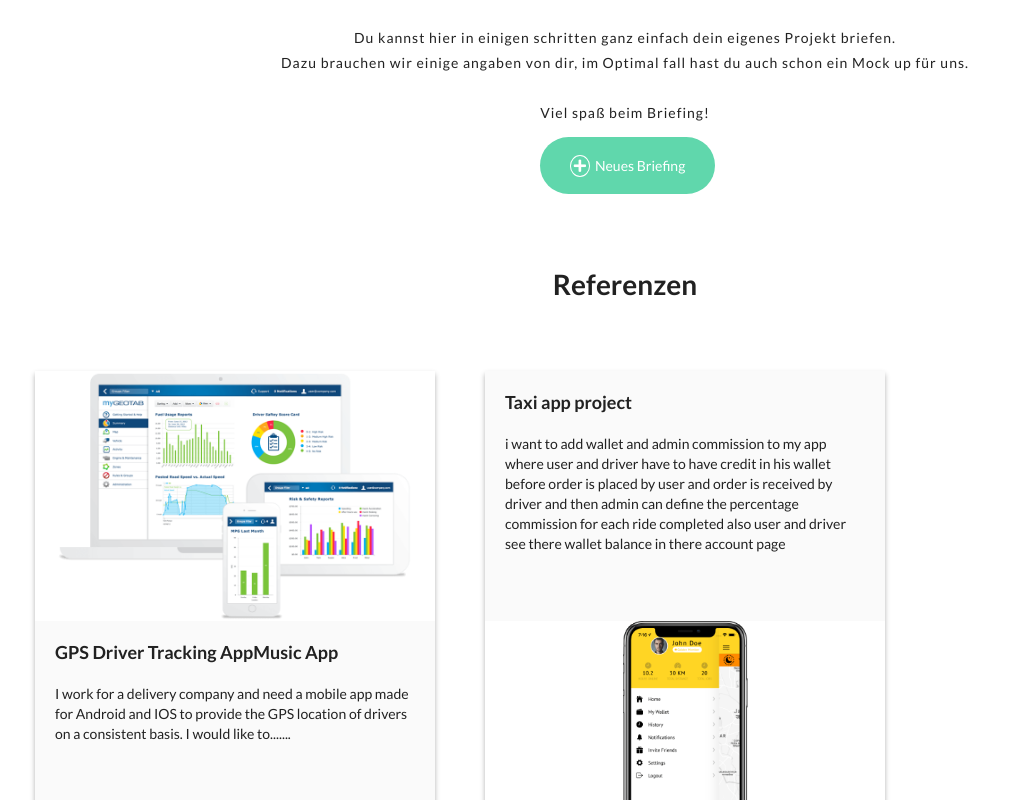
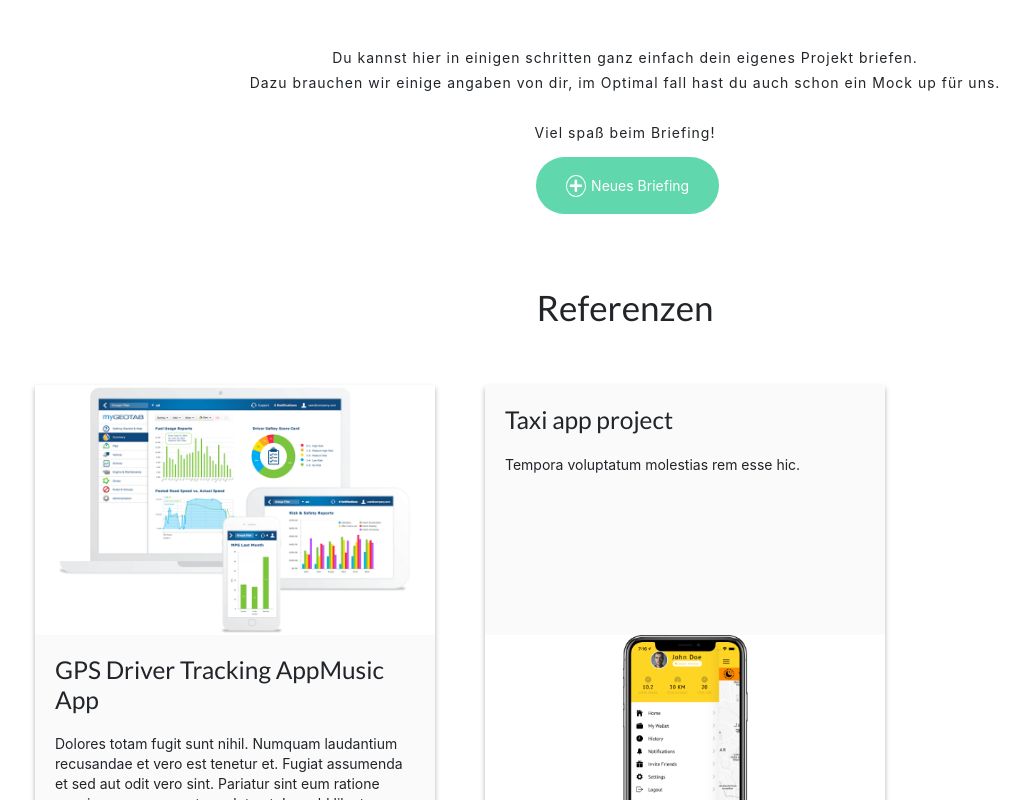
Before and after one commit to rihabalyasiri/codeForGood, a React (Create React App) app: page /userplatform in a window 1280 px wide. Shown: the part 300-1100 px from the top of the page, without its empty margins (15-1045 px from the left). Built offline with nearby package versions, Linux system fonts and the light colour scheme.

Commit message:
adding tabels to popup

```diff
--- a/package.json
+++ b/package.json
@@ -4,8 +4,10 @@
   "version": "0.1.0",
   "private": true,
   "dependencies": {
+    "bootstrap": "^4.4.1",
     "faker": "^4.1.0",
     "react": "^16.12.0",
+    "react-bootstrap": "^1.0.0-beta.16",
     "react-dom": "^16.12.0",
     "react-router-dom": "^5.1.2",
     "react-scripts": "3.2.0"
--- a/public/index.html
+++ b/public/index.html
@@ -1,5 +1,6 @@
 <!DOCTYPE html>
 <html lang="en">
+
 <head>
   <meta charset="utf-8" />
   <link rel="icon" href="%PUBLIC_URL%/favicon.ico" />
@@ -8,10 +9,7 @@
   <link rel="stylesheet" href="https://cdnjs.cloudflare.com/ajax/libs/normalize/8.0.1/normalize.min.css">
   <meta name="viewport" content="width=device-width, initial-scale=1" />
   <meta name="theme-color" content="#000000" />
-    <meta
-      name="description"
-      content="Web site created using create-react-app"
-    />
+  <meta name="description" content="Web site created using create-react-app" />
   <link rel="apple-touch-icon" href="Download.png" />
   <!--
       manifest.json provides metadata used when your web app is installed on a
@@ -29,6 +27,7 @@
     -->
   <title>Code For Good</title>
 </head>
+
 <body>
   <noscript>You need to enable JavaScript to run this app.</noscript>
   <div id="root"></div>
@@ -42,5 +41,19 @@
       To begin the development, run `npm start` or `yarn start`.
       To create a production bundle, use `npm run build` or `yarn build`.
     -->
+  <script src="https://unpkg.com/react/umd/react.production.min.js" crossorigin />
+
+  <script
+  src="https://unpkg.com/react-dom/umd/react-dom.production.min.js"
+  crossorigin
+/>
+
+<script
+  src="https://unpkg.com/react-bootstrap@next/dist/react-bootstrap.min.js"
+  crossorigin
+/>
+
+<script>var Alert = ReactBootstrap.Alert;</script>
 </body>
+
 </html>
--- a/src/App.css
+++ b/src/App.css
@@ -1,3 +1,4 @@
+
 .centering {
   display: flex;
   justify-content: center;
--- a/src/App.js
+++ b/src/App.js
@@ -15,6 +15,7 @@ import Formular5 from './pages/formular/Formular5';
 import Formular6 from './pages/formular/Formular6';
 import ThanksFormular from './pages/formular/ThanksFormular';
 import Datas from './components/admin/Data'
+import 'bootstrap/dist/css/bootstrap.min.css';
 
 
 
@@ -61,6 +62,12 @@ class App extends React.Component {
           <Route path="/formular5" exact component={Formular5} />
           <Route path="/formular6" exact component={Formular6} />
           <Route path="/thanks" exact component={ThanksFormular} />
+          <link
+            rel="stylesheet"
+            href="https://maxcdn.bootstrapcdn.com/bootstrap/4.3.1/css/bootstrap.min.css"
+            integrity="sha384-ggOyR0iXCbMQv3Xipma34MD+dH/1fQ784/j6cY/iJTQUOhcWr7x9JvoRxT2MZw1T"
+            crossorigin="anonymous"
+          />
         </Router>
 
       </div>
--- a/src/components/Anrede/anrede.css
+++ b/src/components/Anrede/anrede.css
@@ -61,6 +61,7 @@
     padding: 20px 30px;
     margin-top: 40px;
     margin-left: 5px;
+    text-decoration: none;
 
 }
 
--- a/src/components/admin/Data.js
+++ b/src/components/admin/Data.js
@@ -10,21 +10,21 @@ const Datas = [
         projektname: 'GPS Driver Tracking App',
         unternehmen: faker.company.companyName(),
         unternehmensArt: faker.company.companySuffix(),
-        verwendung: 'I work for a delivery company and need a mobile app made for Android and IOS to provide the GPS location of drivers on a consistent basis.',
+        verwendung: faker.lorem.paragraph(1),
         technologie: 'Freie Hand',
         budget: 150,
         deadLine: '15.11.2020',
         img: './img/software.png',
         status: 'Done',
-        projektZiel: '',
-        projektErwartung: '',
-        inhaltStruktur: '',
-        inhalte: '',
-        sonstigeInhalte: '',
-        projektIdeen: '',
+        projektZiel: faker.lorem.paragraph(1),
+        projektErwartung: faker.lorem.paragraph(1),
+        inhaltStruktur: faker.lorem.paragraph(1),
+        inhalte: faker.lorem.paragraph(1),
+        sonstigeInhalte: faker.lorem.paragraph(1),
+        projektIdeen: faker.lorem.paragraph(1),
         mockup: '',
-        mustHave: '',
-        sprachen: '',
+        mustHave: faker.lorem.paragraph(1),
+        sprachen: 'Englisch, Deutsch',
 
     },
     {
@@ -34,21 +34,21 @@ const Datas = [
         projektname: 'Taxi app project',
         unternehmen: faker.company.companyName(),
         unternehmensArt: faker.company.companySuffix(),
-        verwendung: 'i want to add wallet and admin commission to my app where user and driver have to have credit in his wallet before order is placed by user and order is received by driver and then admin can define the percentage commission for each ride completed also user and driver see there wallet balance in there account page',
+        verwendung: faker.lorem.paragraph(1),
         technologie: 'Freie Hand',
         budget: 400,
         deadLine: '15.11.2020',
         img: './img/taxi-app.png',
         status: 'Done',
-        projektZiel: '',
-        projektErwartung: '',
-        inhaltStruktur: '',
-        inhalte: '',
-        sonstigeInhalte: '',
-        projektIdeen: '',
+        projektZiel: faker.lorem.paragraph(1),
+        projektErwartung: faker.lorem.paragraph(1),
+        inhaltStruktur: faker.lorem.paragraph(1),
+        inhalte: faker.lorem.paragraph(1),
+        sonstigeInhalte: faker.lorem.paragraph(1),
+        projektIdeen: faker.lorem.paragraph(1),
         mockup: '',
         mustHave: '',
-        sprachen: '',
+        sprachen: 'Türkisch, Deutsch',
     },
     {
         id: 2,
@@ -57,21 +57,21 @@ const Datas = [
         projektname: 'Build an app for hiring workers for temporary tasks',
         unternehmen: faker.company.companyName(),
         unternehmensArt: faker.company.companySuffix(),
-        verwendung: 'I need an app that allows normal users to get a domestic worker for temporary work on demand. Anybody willing to render their services join. verification process involves uploading ID copy, picture, any certifications, letter of good conduct, and letters of recommendations.',
+        verwendung: faker.lorem.paragraph(1),
         technologie: 'Freie Hand',
         budget: 1500,
         deadLine: '15.11.2025',
         img: './img/social-mage.png',
         status: 'Done',
-        projektZiel: '',
-        projektErwartung: '',
-        inhaltStruktur: '',
-        inhalte: '',
-        sonstigeInhalte: '',
-        projektIdeen: '',
+        projektZiel: faker.lorem.paragraph(1),
+        projektErwartung: faker.lorem.paragraph(1),
+        inhaltStruktur: faker.lorem.paragraph(1),
+        inhalte: faker.lorem.paragraph(1),
+        sonstigeInhalte: faker.lorem.paragraph(1),
+        projektIdeen: faker.lorem.paragraph(1),
         mockup: '',
         mustHave: '',
-        sprachen: '',
+        sprachen: 'Deutsch',
     },
     {
         id: 3,
@@ -80,21 +80,21 @@ const Datas = [
         projektname: 'music App to be develop on android only',
         unternehmen: faker.company.companyName(),
         unternehmensArt: faker.company.companySuffix(),
-        verwendung: faker.lorem.paragraph(3),
+        verwendung: faker.lorem.paragraph(1),
         technologie: 'Freie Hand',
         budget: 350,
         deadLine: '15.11.2025',
         img: './img/chinese-music-app.png',
         status: 'Done',
-        projektZiel: '',
-        projektErwartung: '',
-        inhaltStruktur: '',
-        inhalte: '',
-        sonstigeInhalte: '',
-        projektIdeen: '',
-        mockup: '',
-        mustHave: '',
-        sprachen: '',
+        projektZiel: faker.lorem.paragraph(1),
+        projektErwartung: faker.lorem.paragraph(1),
+        inhaltStruktur: faker.lorem.paragraph(1),
+        inhalte: faker.lorem.paragraph(1),
+        sonstigeInhalte: faker.lorem.paragraph(1),
+        projektIdeen: faker.lorem.paragraph(1),
+        mockup: faker.lorem.paragraph(1),
+        mustHave: faker.lorem.paragraph(1),
+        sprachen: faker.lorem.paragraph(1),
     },
 ];
 
--- a/src/components/admin/MainAdmin.js
+++ b/src/components/admin/MainAdmin.js
@@ -11,13 +11,13 @@ const MainAdmin = (props) => {
                         <div style={(props.data.status === 'Done') ? greenPoint : redPoint}></div>
                         <p className='status'>{props.data.status}</p>
                     </div>
-                    <p>{props.data.deadLine}</p>
+                    <p>{new Date().toLocaleDateString()}</p>
                 </div>
                 <h2 className="heading">{props.data.projektname}</h2>
                 <p className='discription'>{props.data.verwendung}</p>
-                <div className='btn'>
-                    <button onClick={() => props.showPopup(props.data.id)}>Erfahre mehr</button>
-                    <i id='icon' onClick={() => props.deleteAdmin(props.data.id)} className="fas fa-dumpster-fire"></i>
+                <div className='icon-block'>
+                    <button className='zeigen-btn' onClick={() => props.showPopup(props.data.id)}>Erfahre mehr</button>
+                    <i onClick={() => props.deleteAdmin(props.data.id)} className="fas fa-trash-alt del-icon"></i>
                 </div>
             </div>
 
--- a/src/components/admin/Popup.js
+++ b/src/components/admin/Popup.js
@@ -1,9 +1,45 @@
 import React from 'react';
 import './style.css';
+import { Table } from 'react-bootstrap'
 
 const Popup = (props) => {
 
     return (
+
+        // <article className={props.popUp}>
+        //     <div className="popup-container">
+        //         <div className='pointContainer'>
+        //             <div className='pointContainer2'>
+        //                 <div style={(props.status === 'Done') ? greenPoint : redPoint}></div>
+        //                 <p className='status-popup'>{props.status}</p>
+        //             </div>
+        //             <p>{new Date().getVarDate}</p>
+        //         </div>
+        //         {/* Moch Up img faken / einfach ein img mit in  Components packen */}
+        //         <h2>{props.projektname}</h2>
+        //         <p><b>Name des/der Antragstellers/ rin: </b>{(props.gender === "Divers") ? '' : props.gender} {props.name}</p>
+        //         <p><b>Name des Unternehmens: </b>{props.unternehmen}</p>
+        //         <p><b>Art des Unternehmens: </b> {props.unternehmensArt}</p>
+        //         <p ><b>Der Verwendungszewck der Seite: </b> {props.verwendung}</p>
+        //         <p><b>Technologie: </b>{props.technologie}</p>
+        //         <p><b>Projekt Ziel: </b>{props.projektZiel}</p>
+        //         <p><b>Projekt Erwartungen: </b>{props.projektErwartung}</p>
+        //         <p><b>Inhalt Struktur: </b>{props.inhaltStruktur}</p>
+        //         <p><b>Inhalte: </b>{props.inhalte}</p>
+        //         <p><b>Sonstige Inhalte: </b>{props.sonstigeInhalte}</p>
+        //         <p><b>Projekt Ideen: </b>{props.projektIdeen}</p>
+        //         <p><b>Mockup: </b>{props.mockup}</p>
+        //         <p><b>Must Have: </b>{props.mustHave}</p>
+        //         <p><b>Sprachen:</b>{props.sprachen}</p>
+        //         <p><b>Budget:</b> {props.budget} €</p>
+        //         <p> <b>Zum: </b>{props.deadLine}</p>
+        //         <p><b>Projekt ID: </b>#{props.id}</p>
+        //         <div className='btn'>
+        //             <button onClick={props.btnHandler}>Zeige weniger</button>
+        //         </div>
+        //     </div>
+
+        // </article>
 
         <article className={props.popUp}>
             <div className="popup-container">
@@ -12,33 +48,97 @@ const Popup = (props) => {
                         <div style={(props.status === 'Done') ? greenPoint : redPoint}></div>
                         <p className='status-popup'>{props.status}</p>
                     </div>
-                    <p>{new Date().getVarDate}</p>
+                    <p>{new Date().toLocaleDateString()}</p>
                 </div>
-                {/* Moch Up img faken / einfach ein img mit in  Components packen */}
-                <h2>{props.projektname}</h2>
-                <p><b>Name des/der Antragstellers/ rin: </b>{(props.gender === "Divers") ? '' : props.gender} {props.name}</p>
-                <p><b>Name des Unternehmens: </b>{props.unternehmen}</p>
-                <p><b>Art des Unternehmens: </b> {props.unternehmensArt}</p>
-                <p ><b>Der Verwendungszewck der Seite: </b> {props.verwendung}</p>
-                <p><b>Technologie: </b>{props.technologie}</p>
-                <p><b>Projekt Ziel: </b>{props.projektZiel}</p>
-                <p><b>Projekt Erwartungen: </b>{props.projektErwartung}</p>
-                <p><b>Inhalt Struktur: </b>{props.inhaltStruktur}</p>
-                <p><b>Inhalte: </b>{props.inhalte}</p>
-                <p><b>Sonstige Inhalte: </b>{props.sonstigeInhalte}</p>
-                <p><b>Projekt Ideen: </b>{props.projektIdeen}</p>
-                <p><b>Mockup: </b>{props.mockup}</p>
-                <p><b>Must Have: </b>{props.mustHave}</p>
-                <p><b>Sprachen:</b>{props.sprachen}</p>
-                <p><b>Budget:</b> {props.budget} €</p>
-                <p> <b>Zum: </b>{props.deadLine}</p>
-                <p><b>Projekt ID: </b>#{props.id}</p>
-                <div className='btn'>
-                    <button onClick={props.btnHandler}>Zeige weniger</button>
-                </div>
+
+            <Table striped bordered hover variant="#fff">
+                <thead>
+                    <tr>
+                        <th>Projekt ID</th>
+                        <th>#{props.id}</th>
+
+                    </tr>
+                </thead>
+                <tbody>
+                    <tr>
+                        <td>Projekt Name</td>
+                        <td>{props.projektname}</td>
+
+                    </tr>
+                    <tr>
+                        <td>Name des/der Antragstellers/rin</td>
+                        <td>{(props.gender === "Divers") ? '' : props.gender} {props.name}</td>
+
+                    </tr>
+                    <tr>
+                        <td>Name des Unternehmens</td>
+                        <td colSpan="2">{props.unternehmen}</td>
+                    </tr>
+                    <tr>
+                        <td>Art des Unternehmens</td>
+                        <td colSpan="2">{props.unternehmensArt}</td>
+                    </tr>
+                    <tr>
+                        <td>Der Verwendungszewck der Seite</td>
+                        <td colSpan="2">{props.verwendung}</td>
+                    </tr>
+                    <tr>
+                        <td>Technologie</td>
+                        <td colSpan="2">{props.technologie}</td>
+                    </tr>
+                    <tr>
+                        <td>Projekt Ziel</td>
+                        <td colSpan="2">{props.projektZiel}</td>
+                    </tr>
+                    <tr>
+                        <td>Projekt Erwartungen</td>
+                        <td colSpan="2">{props.projektErwartung}</td>
+                    </tr>
+                    <tr>
+                        <td>Inhalt Struktur</td>
+                        <td colSpan="2">{props.inhaltStruktur}</td>
+                    </tr>
+                    <tr>
+                        <td>Inhalte</td>
+                        <td colSpan="2">{props.inhalte}</td>
+                    </tr>
+                    <tr>
+                        <td>Sonstige Inhalte</td>
+                        <td colSpan="2">{props.sonstigeInhalte}</td>
+                    </tr>
+                    <tr>
+                        <td>Projekt Ideen</td>
+                        <td colSpan="2">{props.projektIdeen}</td>
+                    </tr>
+                    <tr>
+                        <td>Mockup</td>
+                        <td colSpan="2">{props.mockup}</td>
+                    </tr>
+                    <tr>
+                        <td>Must Have</td>
+                        <td colSpan="2">{props.mustHave}</td>
+                    </tr>
+                    <tr>
+                        <td>Sprachen</td>
+                        <td colSpan="2">{props.sprachen}</td>
+                    </tr>
+                    <tr>
+                        <td>Budget</td>
+                        <td colSpan="2">{props.budget} €</td>
+                    </tr>
+                    <tr>
+                        <td>Zum</td>
+                        <td colSpan="2">{props.deadLine}</td>
+                    </tr>
+                </tbody>
+            </Table>
+
+            <div className='btn'>
+                <button onClick={props.btnHandler}>Zeige weniger</button>
             </div>
+             </div>
 
-        </article>
+         </article >
     );
 }
 
--- a/src/components/admin/style.css
+++ b/src/components/admin/style.css
@@ -26,12 +26,7 @@ section{
 .status-popup {
     margin-top: -12px;
 }
-#icon{
-    font-size: 30px;
-    margin-right: 1.7em;
-    margin-top: 2em;
-    cursor: pointer;
-}
+
 button{
     font-size: 1.5em;
     padding: .3em 1em;
@@ -48,23 +43,30 @@ button{
     padding-top: 2em;
     font-size: 18px;
 }
-.btn{
+
+.icon-block {
+    width:100%;
+    height: 20%;
     display: flex;
     justify-content: space-between;
-    margin-bottom: 40px;
+    align-items: center;
+    margin-top: 20px;
 }
-.btn button{
-    margin-left: 3em;
-    margin-top: 3em;
-    margin-bottom: .5em;
-    margin-bottom: 40px;
+
+.del-icon {
+    font-size: 20px;
+    color:#151545;
 }
+
 /* ---------------------------POPUP BTN!--------------------------- */
 .popUp{
     margin-top: 1em;
-    width: 70%;
+    width: 85%;
     height: auto;
     background-color: rgb(235, 235, 235);
+    margin-bottom: 5%;
+    padding-bottom: 30px;
+    padding-top: 20px;
 }
 .popUp p{
     padding: 1em;
@@ -83,6 +85,7 @@ button{
     height: auto;
     background: rgb(241, 240, 240);
     margin-bottom: 30px;
+    padding-bottom: 30px;
 
 }
 .hide{
@@ -101,7 +104,6 @@ button{
     display: flex;
     flex-direction: column;
     justify-content: flex-start;
-    align-items: ;
 }
 
 .popup-container {
@@ -111,10 +113,24 @@ button{
 }
 
 .heading {
-    margin-left: 50px;
+    margin-left: 40px;
+    padding-top: 20px;
 }
 
 .admin-board {
     width:60%;
 
 }
+
+.zeigen-btn {
+    margin-left: 35px;
+}
+
+th {
+    background: #151545;
+    color:white
+}
+
+tr:nth-of-type(2n):hover {
+    background: #60D7AC;
+}
--- a/src/components/filter/Filter.css
+++ b/src/components/filter/Filter.css
@@ -18,10 +18,14 @@ input {
 select, input[type="date"] {
     border:1px solid #60D7AC;
     background: white;
-    width: 50%;
+    width: 53%;
     height: 50px;
     outline:none;
     margin-left: 20px;
+}
+
+input[type="date"]  {
+    width:65%;
 }
 
 .block {
```
Also changed, not shown: 1 other file (tests, documents, lock files or other folders). Lines whose indentation alone changed are shown as unchanged.
